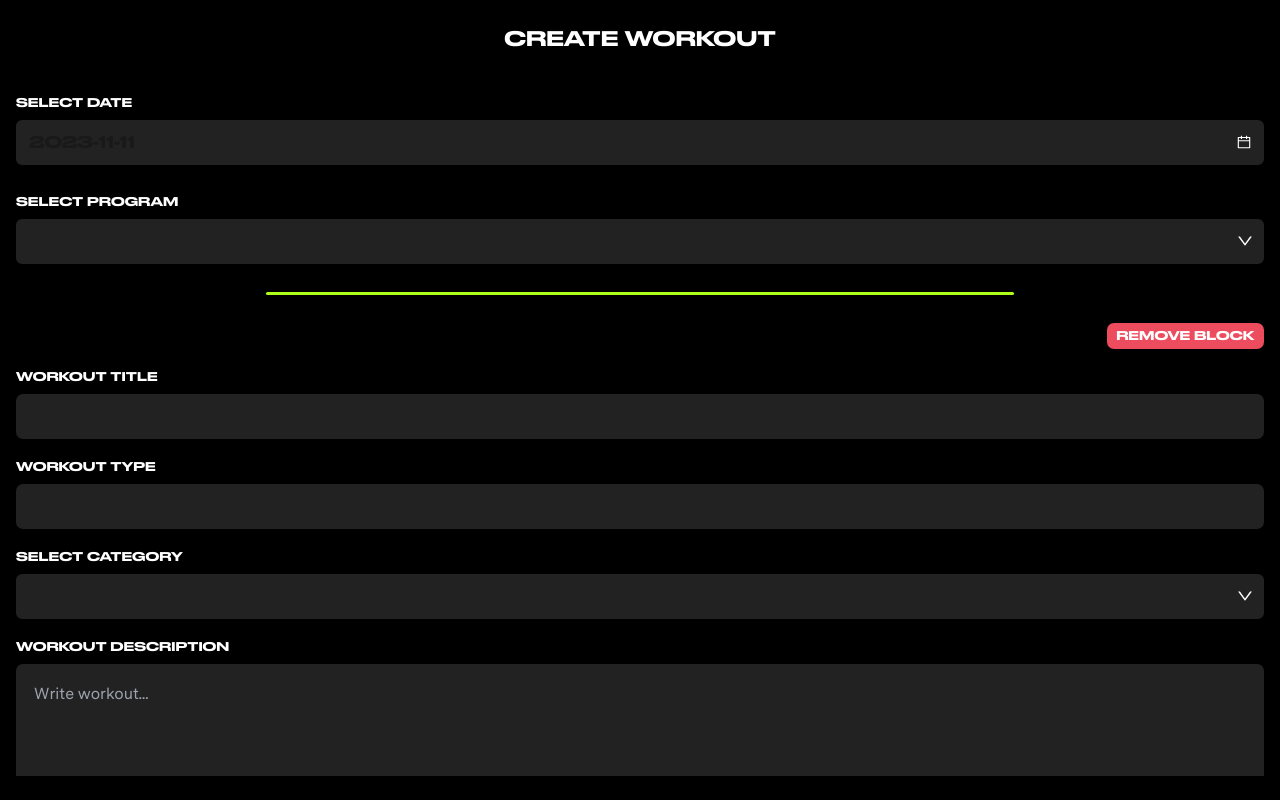
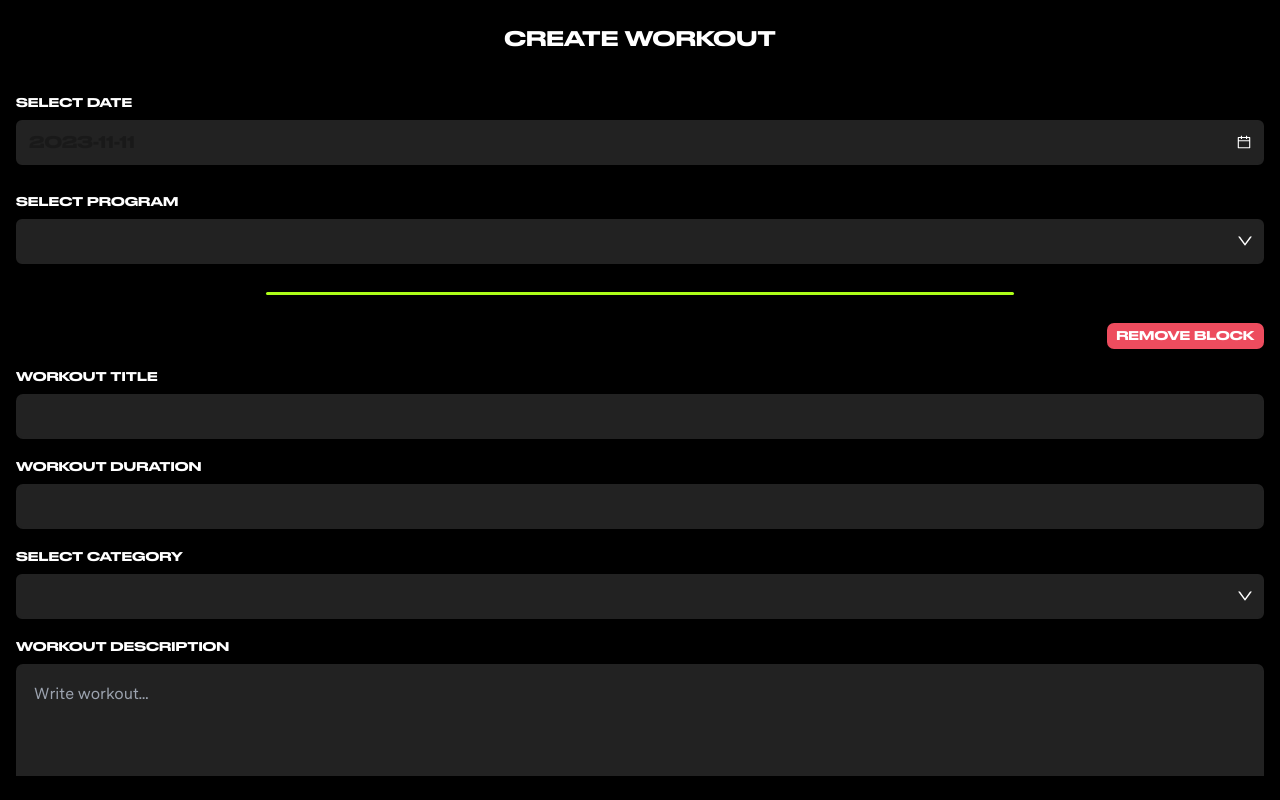
Before and after one commit to t-monaco/berserker-app, a Next.js app: page /admin/create in a window 1280 px wide. Built offline with nearby package versions, Linux system fonts and the light colour scheme; no server answers; the database is empty.

Commit message:
update to duration

```diff
--- a/app/components/WorkoutCreate/WorkoutCreateBlock/index.tsx
+++ b/app/components/WorkoutCreate/WorkoutCreateBlock/index.tsx
@@ -38,7 +38,7 @@ const WorkoutCreateBlock: React.FC<WorkoutCreateBlockProps> = ({
       />
       <BasicInput
         name={`workouts.${id}.duration`}
-        label="WORKOUT TYPE"
+        label="WORKOUT DURATION"
         register={register}
         id={id}
       />
```
